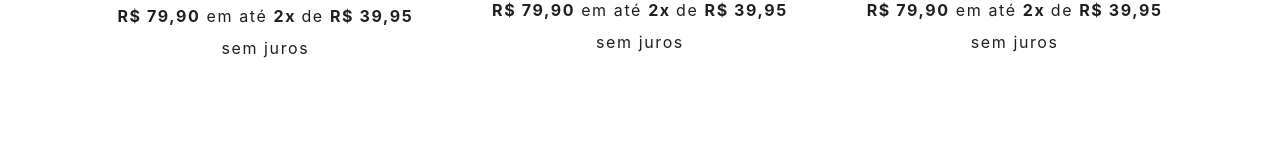
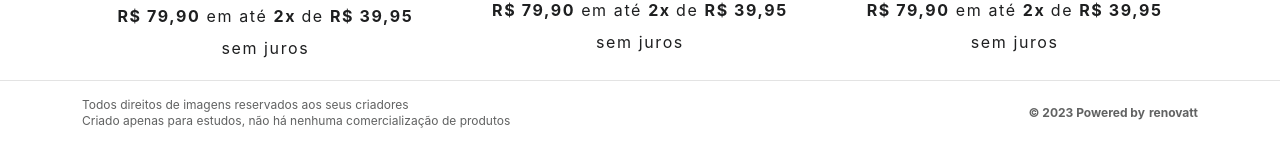
Before and after one commit to renovatt/t-shirt-store, a Vue app: page / in a window 1280 px wide. Shown: the part 5045-5187 px from the top of the page. Before the commit the page ends 5125 px from the top, so only its background shows below. Built offline with nearby package versions, Linux system fonts and the light colour scheme.

Commit message:
feat: footer

```diff
--- /dev/null
+++ b/src/components/the-footer.vue
@@ -0,0 +1,24 @@
+<template>
+  <footer
+    className="items-center flex-col gap-4 md:flex-row tracking-normal justify-around flex border-t border-900 p-2 py-4">
+    <section class="container flex w-full flex-col items-center justify-between gap-4 md:flex-row md:gap-0">
+      <section class="flex flex-col items-center justify-center gap-2 md:items-start md:gap-0">
+        <span class="text-center text-xs text-700/70">
+          Todos direitos de imagens reservados aos seus criadores
+        </span>
+        <span class="text-center text-xs text-700/70">
+          Criado apenas para estudos, não há nenhuma comercialização de produtos
+        </span>
+      </section>
+      <section class="flex items-center justify-center">
+        <span className="text-xs font-bold text-700/70">
+          &copy; 2023 Powered by
+        </span>
+        <a className="flex items-center ml-1 text-xs transition-all font-bold text-700/70 hover:text-700"
+          href="https://www.linkedin.com/in/renovatt" target="_blank">
+          renovatt
+        </a>
+      </section>
+    </section>
+  </footer>
+</template>
--- a/src/views/view-home.vue
+++ b/src/views/view-home.vue
@@ -4,6 +4,7 @@ import Filters from '@/components/the-filters.vue';
 import CollectionBanner from '@/components/the-collection-banner.vue';
 import Products from '@/components/the-products.vue';
 import Header from '@/components/the-header.vue';
+import Footer from '@/components/the-footer.vue';
 </script>
 
 <template>
@@ -15,5 +16,6 @@ import Header from '@/components/the-header.vue';
       <Filters />
       <Products />
     </article>
+    <Footer />
   </section>
 </template>
```
